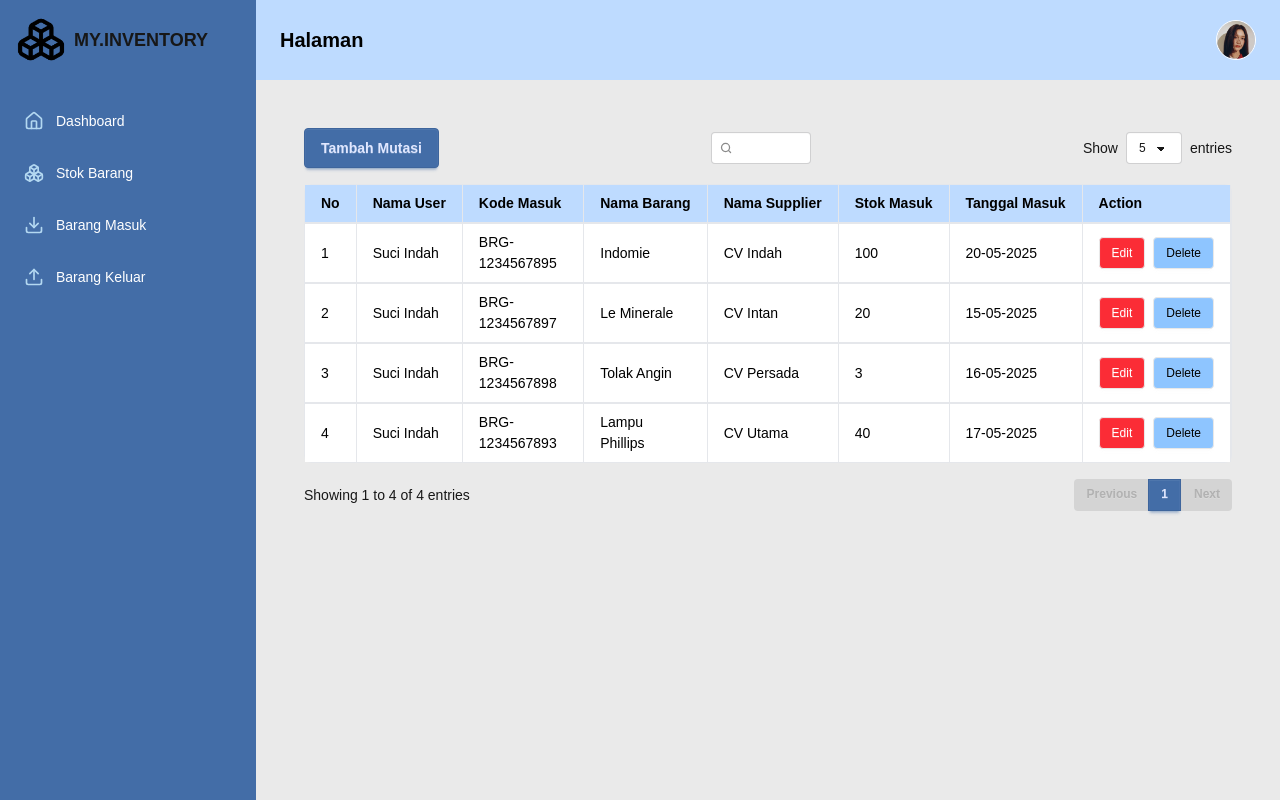
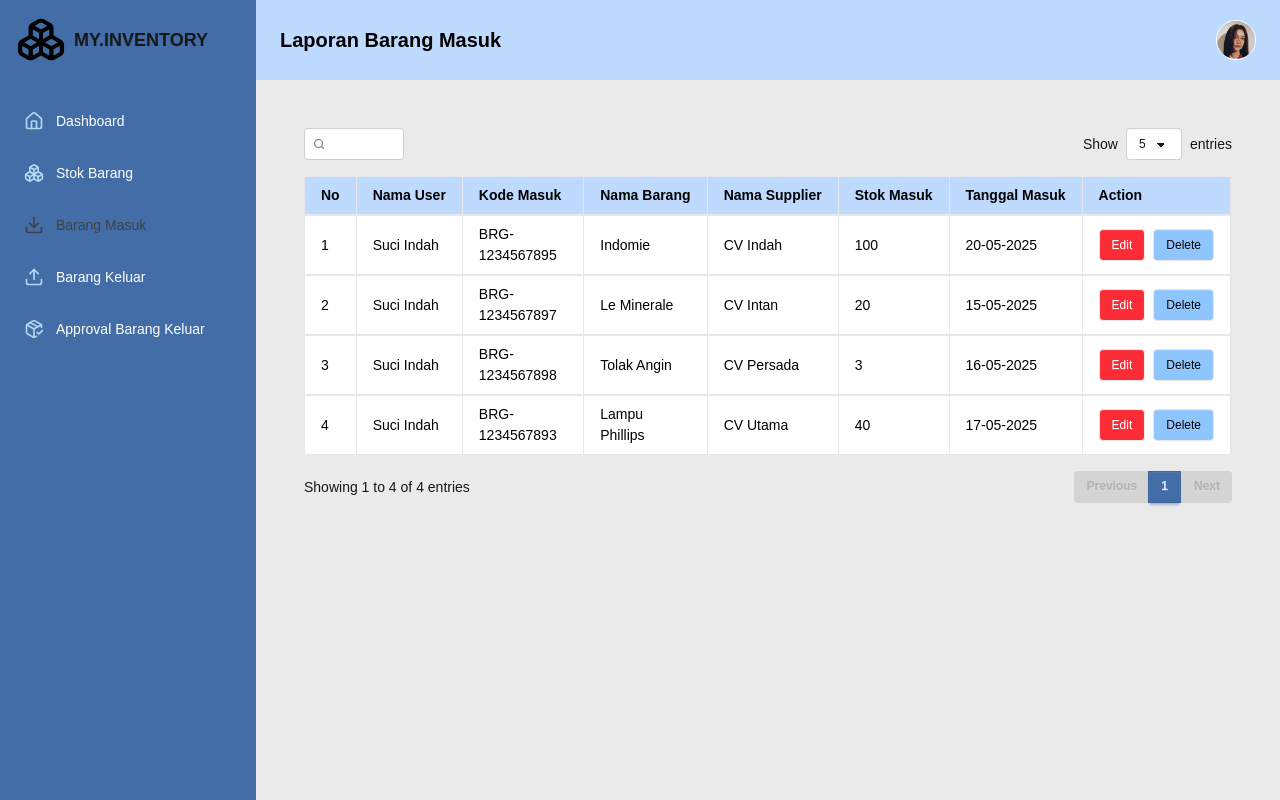
Before and after one commit to FarisAnugrah/inventory-frontend, a Next.js app: page /laporanBarangMasuk in a window 1280 px wide. Built offline with nearby package versions, Linux system fonts and the light colour scheme.

Commit message:
edit bagian manager

```diff
--- a/src/app/laporanBarangKeluar/page.jsx
+++ b/src/app/laporanBarangKeluar/page.jsx
@@ -42,6 +42,7 @@ export default function barangKeluar() {
           showPagination={true}
           showWeekFilter={false}
           showControls={true}
+          showAddMutasi={false}
           />
 
       </div>
--- a/src/app/laporanBarangMasuk/page.jsx
+++ b/src/app/laporanBarangMasuk/page.jsx
@@ -39,6 +39,7 @@ return (
           showPagination={true}
           showWeekFilter={false}
           showControls={true}
+          showAddMutasi={false}
           />
 
       </div>
--- a/src/app/menyetujui-barang/page.jsx
+++ b/src/app/menyetujui-barang/page.jsx
@@ -35,6 +35,8 @@ export default function MenyetujuiBarang() {
         showWeekFilter={false}
         showControls={true}
         showDetailsOnly={true}
+        showAddMutasi={false}
+
         onDetailClick={(item) => setSelectedItem(item)}
          // Ensure this prop is passed correctly
       />
--- a/src/app/stok/manager/page.jsx
+++ b/src/app/stok/manager/page.jsx
@@ -32,12 +32,13 @@ export default function stok() {
         <Table
         columns={columns}
         data={data}
-        showAddButton={true}
+        showAddButton={false}
         showSearch={true}
         showPagination={true}
         showWeekFilter={false}
         showControls={true}
         showActions = {true}
+        showAddMutasi={false}
         />
       </div>
     );
--- a/src/providers/LayoutProvider.jsx
+++ b/src/providers/LayoutProvider.jsx
@@ -8,6 +8,7 @@ import {
   Download,
   Upload,
   Car,
+  PackageCheck,
 } from "lucide-react";
 import Image from "next/image";
 import { usePathname } from "next/navigation";
@@ -38,8 +39,10 @@ export default function LayoutProvider({ children }) {
     manager: [
       { icon: <Home size={20} />, label: "Dashboard", href: "/dashboard/manager" },
       { icon: <Boxes size={20} />, label: "Stok Barang", href: "/stok/manager" },
-      { icon: <Download size={20} />, label: "Barang Masuk", href: "/barangMasuk/manager" },
-      { icon: <Upload size={20} />, label: "Barang Keluar", href: "/barangKeluar/manager" },
+      { icon: <Download size={20} />, label: "Barang Masuk", href: "/laporanBarangMasuk" },
+      { icon: <Upload size={20} />, label: "Barang Keluar", href: "/laporanBarangKeluar" },
+      { icon: <PackageCheck size={20} />, label: "Approval Barang Keluar", href: "/menyetujui-barang" },
+
     ],
   };
 
@@ -57,8 +60,11 @@ export default function LayoutProvider({ children }) {
       "/barangKeluar/admin": "Barang Keluar",
       "/barangKeluar/staff": "Barang Keluar",
       "/mutasiBarang": "Mutasi Barang Antar Gudang",
+      "/laporanBarangMasuk" : "Laporan Barang Masuk",
+      "/laporanBarangKeluar" : "Laporan Barang Keluar",
+      "/menyetujui-barang" : "Menyetujui Barang Keluar",
     };
-    return titles[path] || "Halaman";
+    return titles[path] || "Stok Barang";
   };
 
   useEffect(() => {
```
